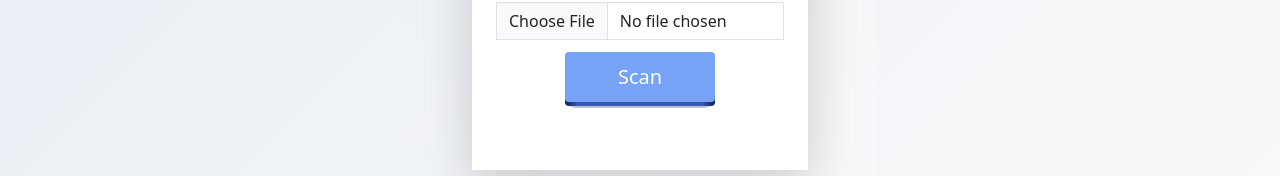
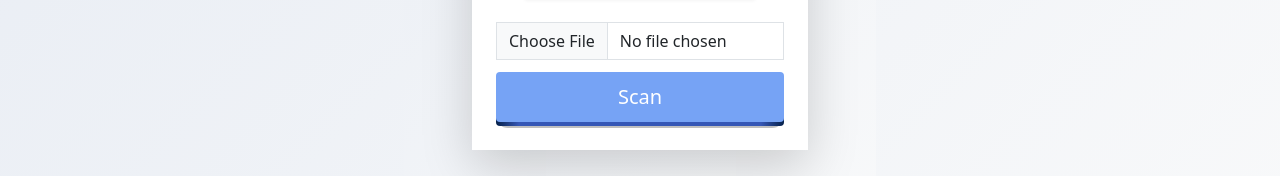
Before and after one commit to YoonseongKim2000/CSE-416-Team3, a React (Vite) app in the folder 416trpg/: page / in a window 1280 px wide. Shown: the part 562-738 px from the top of the page. Built offline with nearby package versions, Linux system fonts and the light colour scheme.

Commit message:
Update homepage and result page

```diff
--- a/416trpg/index.html
+++ b/416trpg/index.html
@@ -5,7 +5,7 @@
     <link rel="icon" type="image/svg+xml" href="/vite.svg" />
     <link href="https://cdn.jsdelivr.net/npm/bootstrap@5.3.3/dist/css/bootstrap.min.css" rel="stylesheet" integrity="sha384-QWTKZyjpPEjISv5WaRU9OFeRpok6YctnYmDr5pNlyT2bRjXh0JMhjY6hW+ALEwIH" crossorigin="anonymous">
     <meta name="viewport" content="width=device-width, initial-scale=1.0" />
-    <title>Unnamed</title>
+    <title>TrueVision</title>
   </head>
   <body>
     <div id="root"></div>
--- a/416trpg/src/routes/HomePage.css
+++ b/416trpg/src/routes/HomePage.css
@@ -159,3 +159,49 @@
 .button-82-pushable:focus:not(:focus-visible) {
   outline: none;
 }
+
+/* Loading overlay */
+.loading-overlay {
+  position: fixed;
+  inset: 0;
+  background: rgba(255, 255, 255, 0.9);
+  backdrop-filter: blur(6px);
+  display: flex;
+  flex-direction: column;
+  justify-content: center;
+  align-items: center;
+  z-index: 9999;
+  animation: fadeIn 0.3s ease forwards;
+}
+
+.spinner {
+  width: 70px;
+  height: 70px;
+  border: 6px solid #d0d7e2;
+  border-top-color: #5b94ff;
+  border-radius: 50%;
+  animation: spin 1s linear infinite;
+}
+
+.loading-text {
+  font-size: 1.25rem;
+  color: #052049;
+  font-weight: 600;
+  margin-top: 1rem;
+  letter-spacing: 0.5px;
+}
+
+@keyframes spin {
+  to {
+    transform: rotate(360deg);
+  }
+}
+
+@keyframes fadeIn {
+  from {
+    opacity: 0;
+  }
+  to {
+    opacity: 1;
+  }
+}
--- a/416trpg/src/routes/homepage.tsx
+++ b/416trpg/src/routes/homepage.tsx
@@ -8,6 +8,7 @@ const apiUrl = import.meta.env.VITE_API_URL
 
 function HomePage() {
   const navigate = useNavigate();
+  const [loading, setLoading] = useState(false);
   // State for image preview and file
   const [preview, setPreview] = useState<string>(
     "https://bootstrap-cheatsheet.themeselection.com/assets/images/bs-images/img-2x1.png"
@@ -48,6 +49,9 @@ function HomePage() {
     return;
   }
 
+  setLoading(true);
+  const startTime = Date.now();
+
   const formData = new FormData();
   formData.append("model", model);
   formData.append("image", file);
@@ -58,25 +62,40 @@ function HomePage() {
       body: formData,
     });
 
-      if (!response.ok) {
-        throw new Error("Server error");
-      }
+    const elapsed = Date.now() - startTime;
+    const remainingTime = Math.max(1000 - elapsed, 0); // ⏱ ensure at least 1s display
 
     const result = await response.json();
 
+    await new Promise((resolve) => setTimeout(resolve, remainingTime));
+
+    if (!response.ok) {
+      throw new Error(result?.detail || "Server error");
+    }
+
     toast.success("Image analyzed successfully!");
-      console.log("Response:", result);
-
-      // Navigate to /results, passing data
     navigate("results", { state: { result, model } });
   } catch (error) {
+    console.error(error);
     toast.error("Failed to send request to the server.");
-      console.error(error);
+  } finally {
+    setLoading(false);
   }
 };
 
+
   return (
     <div className="homepage container-fluid py-5 d-flex justify-content-center align-items-center">
+      {/* Loading overlay */}
+      {loading && (
+        <div className="loading-overlay">
+          <div className="spinner"></div>
+          <p className="loading-text mt-3">Analyzing Image...</p>
+        </div>
+      )}
+
+      {/* Main content (hidden while loading) */}
+      {!loading && (
         <div className="text-center w-75">
           <h1 className="mb-4 fw-bold AnalyzeImage">Analyze Image</h1>
 
@@ -131,6 +150,7 @@ function HomePage() {
             </div>
           </div>
         </div>
+      )}
 
       {/* Toast container */}
       <ToastContainer position="top-center" autoClose={2500} theme="colored" />
--- a/416trpg/src/routes/results.css
+++ b/416trpg/src/routes/results.css
@@ -44,15 +44,145 @@
 .confidence-text {
   font-size: 1.5rem;
   font-weight: 700;
-  color: var(--bs-primary);
-}
-
-.carousel-img {
-  max-width: 600px; /* adjust to preferred size */
-  height: auto;      /* maintain aspect ratio */
-  margin: auto;
+  color: #528af1;
 }
 
 .cardCustom {
     margin-top: 3rem;
 }
+
+.main-result-img {
+  max-height: 550px;
+  width: auto;
+  border-radius: 0.75rem;
+  box-shadow: 0 4px 10px rgba(0, 0, 0, 0.1);
+  transition: opacity 0.3s ease;
+}
+
+.main-result-img:hover {
+  opacity: 0.95;
+}
+
+.cardCustom {
+  margin-top: 3rem;
+}
+
+.form-switch .form-check-input {
+  cursor: pointer;
+}
+
+button:disabled {
+  opacity: 0.6;
+  cursor: not-allowed;
+}
+
+/* Over the Top Button*/
+.button-82-pushable {
+  position: relative;
+  border: none;
+  background: transparent;
+  padding: 0;
+  cursor: pointer;
+  outline-offset: 4px;
+  transition: filter 250ms;
+  user-select: none;
+  -webkit-user-select: none;
+  touch-action: manipulation;
+}
+
+.button-82-shadow {
+  position: absolute;
+  top: 0;
+  left: 0;
+  width: 100%;
+  height: 100%;
+  border-radius: 12px;
+  background: hsl(0deg 0% 0% / 0.25);
+  will-change: transform;
+  transform: translateY(2px);
+  transition:
+    transform
+    600ms
+    cubic-bezier(.3, .7, .4, 1);
+}
+
+.button-82-edge {
+  position: absolute;
+  top: 0;
+  left: 0;
+  width: 100%;
+  height: 100%;
+  border-radius: 4px;
+  background: linear-gradient(
+    to left,
+    #052049 0%,
+    #3557b6  8%,
+    #3557b6  92%,
+    #052049 100%
+  );
+}
+
+.button-82-front {
+  display: block;
+  position: relative;
+  padding: 10px 20px !important;
+  border-radius: 4px;
+  font-size: 1.1rem;
+  color: white;
+  background: #76a3f5 ;
+  will-change: transform;
+  transform: translateY(-4px);
+  transition:
+    transform
+    600ms
+    cubic-bezier(.3, .7, .4, 1);
+}
+
+@media (min-width: 768px) {
+  .button-82-front {
+    font-size: 1.25rem;
+    padding: 12px 42px;
+  }
+}
+
+.button-82-pushable:hover {
+  filter: brightness(110%);
+  -webkit-filter: brightness(110%);
+}
+
+.button-82-pushable:hover .button-82-front {
+  transform: translateY(-6px);
+  transition:
+    transform
+    250ms
+    cubic-bezier(.3, .7, .4, 1.5);
+}
+
+.button-82-pushable:active .button-82-front {
+  transform: translateY(-2px);
+  transition: transform 34ms;
+}
+
+.button-82-pushable:hover .button-82-shadow {
+  transform: translateY(4px);
+  transition:
+    transform
+    250ms
+    cubic-bezier(.3, .7, .4, 1.5);
+}
+
+.button-82-pushable:active .button-82-shadow {
+  transform: translateY(1px);
+  transition: transform 34ms;
+}
+
+.button-82-pushable:focus:not(:focus-visible) {
+  outline: none;
+}
+
+.ScanCustomBtn{
+  max-width: 300px;
+  width: 100%;
+  margin: 0 auto;
+  /* margin-bottom: 40px; */
+}
```
Also changed, not shown: 416trpg/src/routes/results.tsx (+84 -52 lines). Lines whose indentation alone changed are shown as unchanged.
